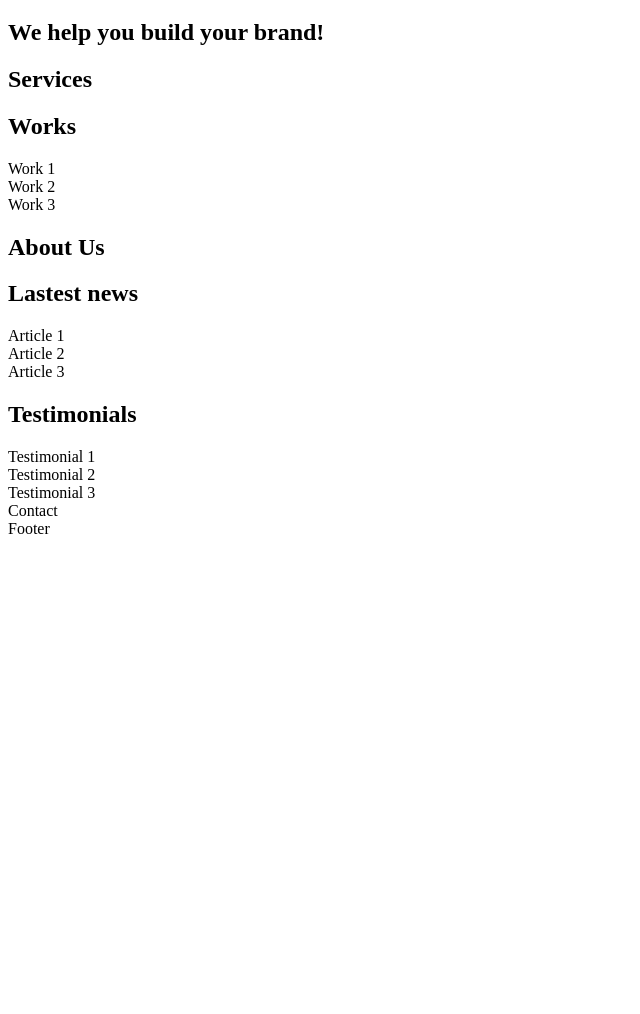
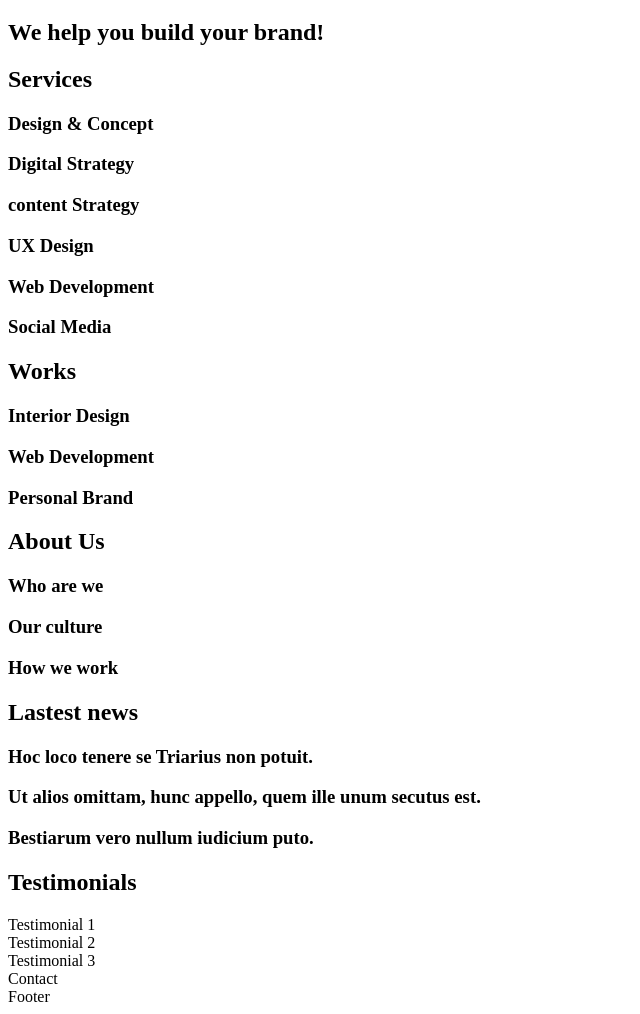
Before and after one commit to Sergioq7777/holbertonschool-web_front_end, a plain HTML site: page 0x00-html_advanced/10-index.html in a window 1280 px wide. Shown: the part 61-1075 px from the top of the page, without its empty margins (0-640 px from the left). Before the commit the page ends 800 px from the top, so only its background shows below. Drawn offline with Linux system fonts and the light colour scheme.

Commit message:
h3 in articles

```diff
--- a/0x00-html_advanced/10-index.html
+++ b/0x00-html_advanced/10-index.html
@@ -17,21 +17,42 @@
             </section>
             <section>
                 <h2>Services</h2>
+                <h3>Design & Concept</h3>
+                <h3>Digital Strategy</h3>
+                <h3>content Strategy</h3>
+                <h3>UX Design</h3>
+                <h3>Web Development</h3>
+                <h3>Social Media</h3>
             </section>
             <section>
                 <h2>Works</h2>
-                <article>Work 1</article>
-                <article>Work 2</article>
-                <article>Work 3</article>
+                <article>
+                    <h3>Interior Design</h3>
+                </article>
+                <article>
+                    <h3>Web Development</h3>
+                </article>
+                <article>
+                    <h3>Personal Brand</h3>
+                </article>
             </section>
             <section>
                 <h2>About Us</h2>
+                <h3>Who are we</h3>
+                <h3>Our culture</h3>
+                <h3>How we work</h3>
             </section>
             <section>
                 <h2>Lastest news</h2>
-                <article>Article 1</article>
-                <article>Article 2</article>
-                <article>Article 3</article>
+                <article>
+                    <h3>Hoc loco tenere se Triarius non potuit.</h3>
+                </article>
+                <article>
+                    <h3>Ut alios omittam, hunc appello, quem ille unum secutus est.</h3>
+                </article>
+                <article>
+                    <h3>Bestiarum vero nullum iudicium puto.</h3>
+                </article>
             </section>
             <section>
                 <h2>Testimonials</h2>
```
